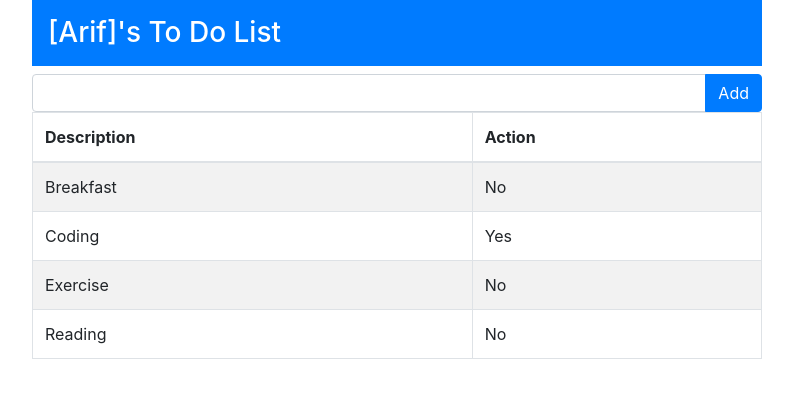
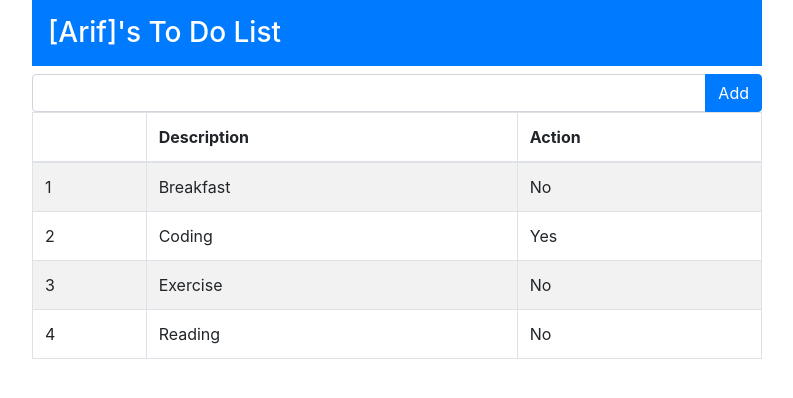
Before and after one commit to Arifdamar/Angular, an Angular app in the folder todoApp/: page / in a window 1280 px wide. Shown: the top 398 px of the page, without its empty margins (243-1036 px from the left). Built offline with nearby package versions, Linux system fonts and the light colour scheme.

Commit message:
Creating model

```diff
--- a/todoApp/src/app/app.component.html
+++ b/todoApp/src/app/app.component.html
@@ -2,7 +2,7 @@
   <div class="row justify-content-center">
     <div class="col-md-8">
       <h3 class="bg-primary text-white p-3">
-        [{{user}}]'s To Do List
+        [{{ getName() }}]'s To Do List
       </h3>
 
       <div class="input-group">
@@ -14,14 +14,23 @@
       <table class="table table-striped table-bordered">
         <thead>
           <tr>
+            <th></th>
             <th>Description</th>
             <th>Action</th>
           </tr>
         </thead>
         <tbody>
-          <tr *ngFor="let item of items">
-            <td>{{item.description}}</td>
-            <td>{{item.action}}</td>
+          <tr *ngFor="let item of getItems(); let i = index;">
+            <td>{{ i+1 }}</td>
+            <td>{{ item.description }}</td>
+            <td [ngSwitch]="item.action">
+              <span *ngSwitchCase="true">
+                Yes
+              </span>
+              <span *ngSwitchCase="false">
+                No
+              </span>
+            </td>
           </tr>
         </tbody>
       </table>
--- a/todoApp/src/app/app.component.ts
+++ b/todoApp/src/app/app.component.ts
@@ -1,4 +1,5 @@
 import { Component } from '@angular/core';
+import { Model } from './model'
 
 @Component({
   selector: 'app-root',
@@ -6,11 +7,13 @@ import { Component } from '@angular/core';
   styleUrls: ['./app.component.css']
 })
 export class AppComponent {
-  user = 'Arif';
-  items = [
-    {description: 'Breakfast', action: 'No'},
-    {description: 'Coding', action: 'Yes'},
-    {description: 'Exercise', action: 'No'},
-    {description: 'Reading', action: 'No'}
-  ]
+  model = new Model();
+
+  getName() {
+    return this.model.user;
+  }
+
+  getItems() {
+    return this.model.items;
+  }
 }
--- /dev/null
+++ b/todoApp/src/app/model.ts
@@ -0,0 +1,24 @@
+export class Model {
+    user;
+    items;
+
+    constructor(){
+        this.user = 'Arif';
+        this.items = [
+            new TodoItem('Breakfast', false),
+            new TodoItem('Coding', true),
+            new TodoItem('Exercise', false),
+            new TodoItem('Reading', false)
+          ];
+    }
+}
+
+export class TodoItem {
+    description: string;
+    action: string;
+
+    constructor(description, action){
+        this.description = description;
+        this.action = action;
+    }
+}
```
